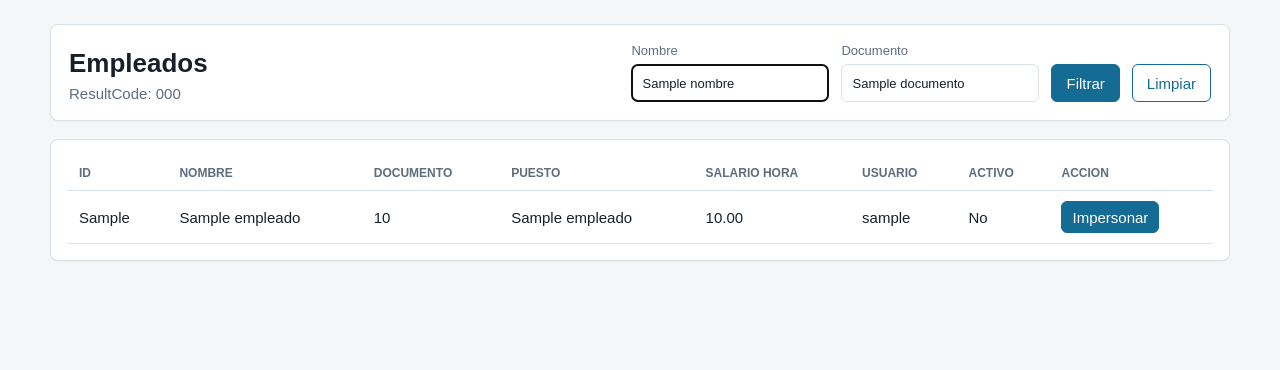
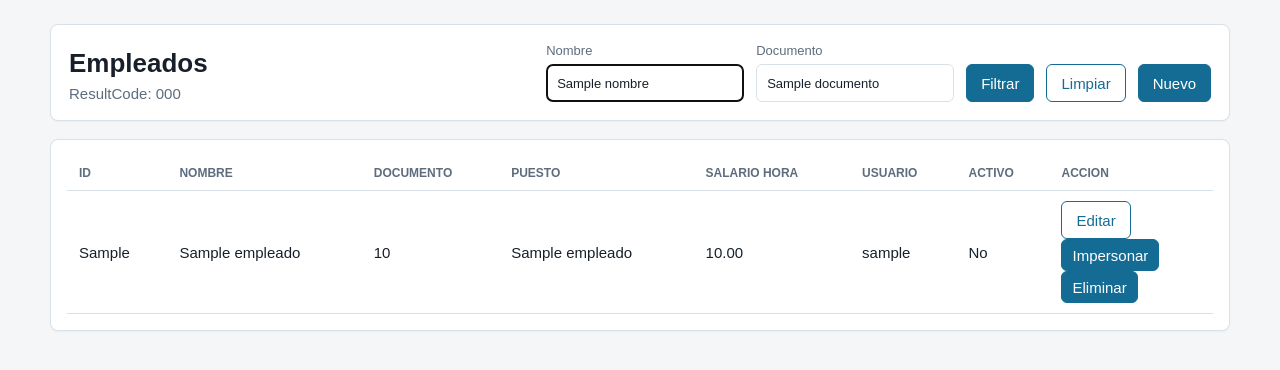
Before and after one commit to ferabarca1910/Tarea_ProgramadaIII_BD, a Flask app: template Web/templates/admin/empleados.html in a window 1280 px wide. Shown: the part 58-428 px from the top of the page. Run offline with Flask 3, Linux system fonts and the light colour scheme; the template is opened without the code that fills it: most values are stand-ins (such as "Sample title", 1, 10 or a date in 2020).

Commit message:
Crud no funcional

```diff
--- a/Web/static/main.js
+++ b/Web/static/main.js
@@ -4,4 +4,12 @@ document.addEventListener("DOMContentLoaded", () => {
     if (firstInput) {
         firstInput.focus();
     }
+
+    document.querySelectorAll("form[data-confirm]").forEach((form) => {
+        form.addEventListener("submit", (event) => {
+            if (!window.confirm(form.dataset.confirm)) {
+                event.preventDefault();
+            }
+        });
+    });
 });
--- a/Web/templates/admin/empleados.html
+++ b/Web/templates/admin/empleados.html
@@ -20,6 +20,7 @@
         </label>
         <button type="submit">Filtrar</button>
         <a class="button secondary" href="{{ url_for('admin.empleados') }}">Limpiar</a>
+        <a class="button" href="{{ url_for('admin.nuevo_empleado') }}">Nuevo</a>
     </form>
 </section>
 
@@ -47,9 +48,13 @@
                     <td>{{ "%.2f"|format(empleado.SalarioXHora) }}</td>
                     <td>{{ empleado.Username }}</td>
                     <td>{{ "Si" if empleado.Activo else "No" }}</td>
-                    <td>
+                    <td class="actions-cell">
+                        <a class="button secondary compact" href="{{ url_for('admin.editar_empleado', id_empleado=empleado.IdEmpleado) }}">Editar</a>
                         <form method="post" action="{{ url_for('admin.impersonar_empleado', id_empleado=empleado.IdEmpleado) }}" class="inline-form">
                             <button type="submit">Impersonar</button>
+                        </form>
+                        <form method="post" action="{{ url_for('admin.eliminar_empleado_route', id_empleado=empleado.IdEmpleado) }}" class="inline-form" data-confirm="Eliminar empleado {{ empleado.Nombre }}?">
+                            <button type="submit" class="danger">Eliminar</button>
                         </form>
                     </td>
                 </tr>
```
